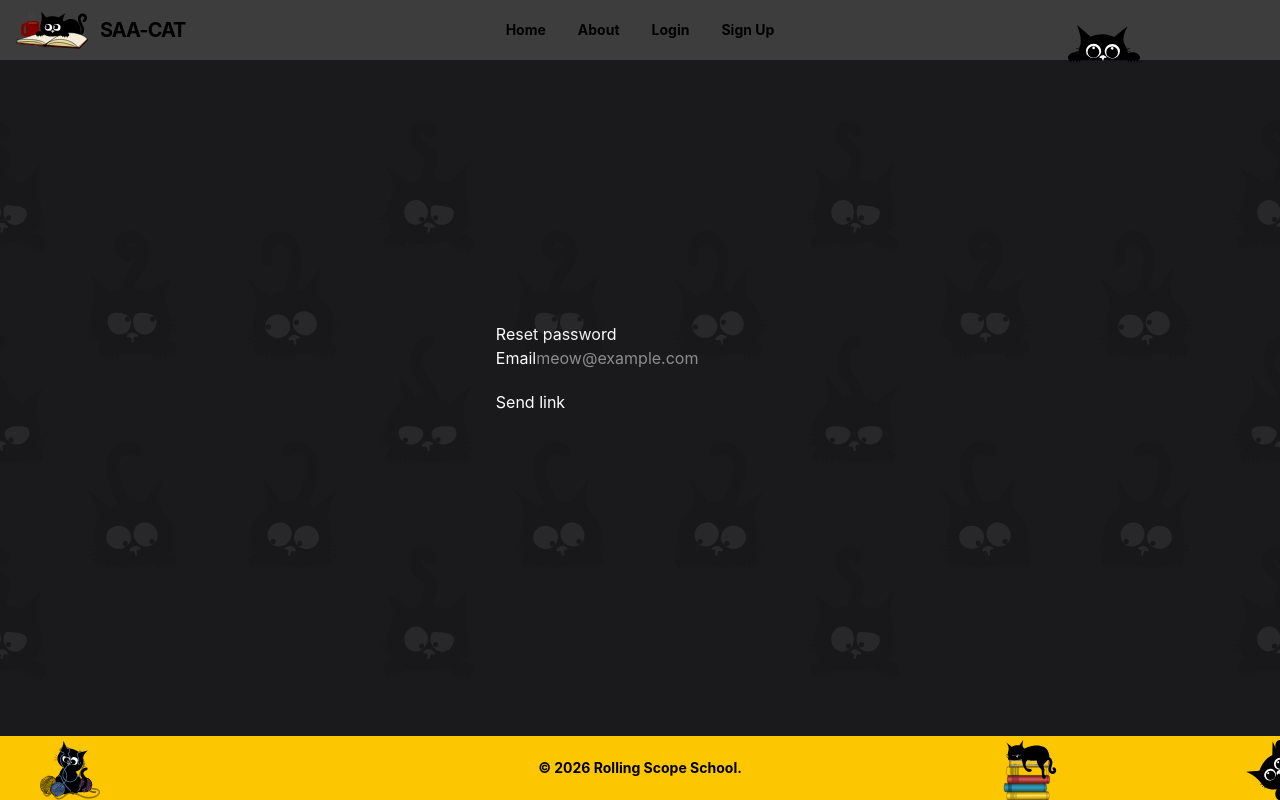
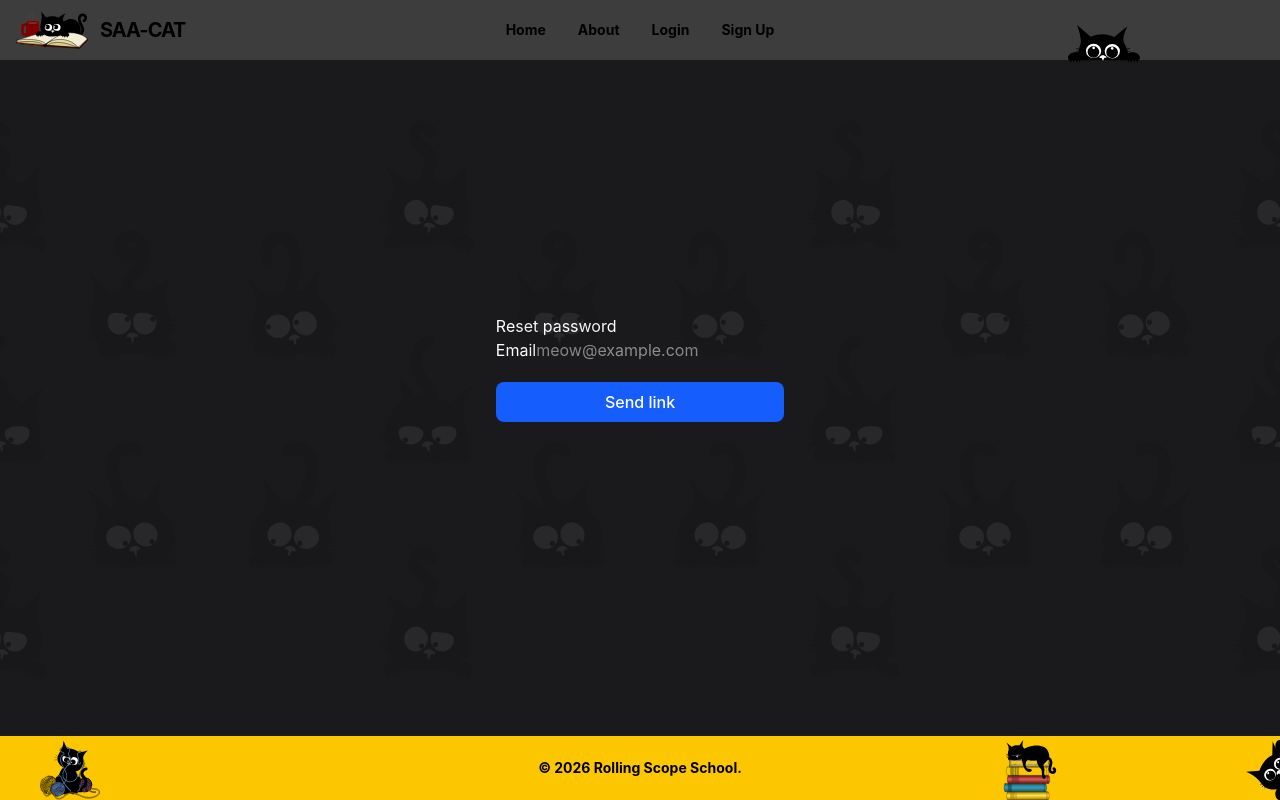
Before and after one commit to dzzuze/SAA-Cat, a React (Vite) app: page /SAA-Cat/reset-password in a window 1280 px wide. Built offline with nearby package versions, Linux system fonts and the light colour scheme; no server answers.

Commit message:
style: add styles for button

```diff
--- a/src/pages/ResetPasswordPage.tsx
+++ b/src/pages/ResetPasswordPage.tsx
@@ -45,7 +45,12 @@ export default function ResetPasswordPage() {
       {success ? (
         <>
           <p>A password reset email has been sent to your email.</p>
-          <Link to="/login">Return to the login page</Link>
+          <Link
+            className="inline-block w-full text-center bg-blue-600 hover:bg-blue-700 text-white font-medium py-2 px-4 rounded-lg transition-colors"
+            to="/login"
+          >
+            Return to the login page
+          </Link>
         </>
       ) : (
         <form onSubmit={handleSubmit} className="space-y-5">
@@ -62,7 +67,11 @@ export default function ResetPasswordPage() {
 
           {error && <p>{error}</p>}
 
-          <button type="submit" disabled={loading}>
+          <button
+            type="submit"
+            disabled={loading}
+            className="inline-block w-full text-center bg-blue-600 hover:bg-blue-700 text-white font-medium py-2 px-4 rounded-lg transition-colors"
+          >
             {loading ? "Sending..." : "Send link"}
           </button>
         </form>
```
